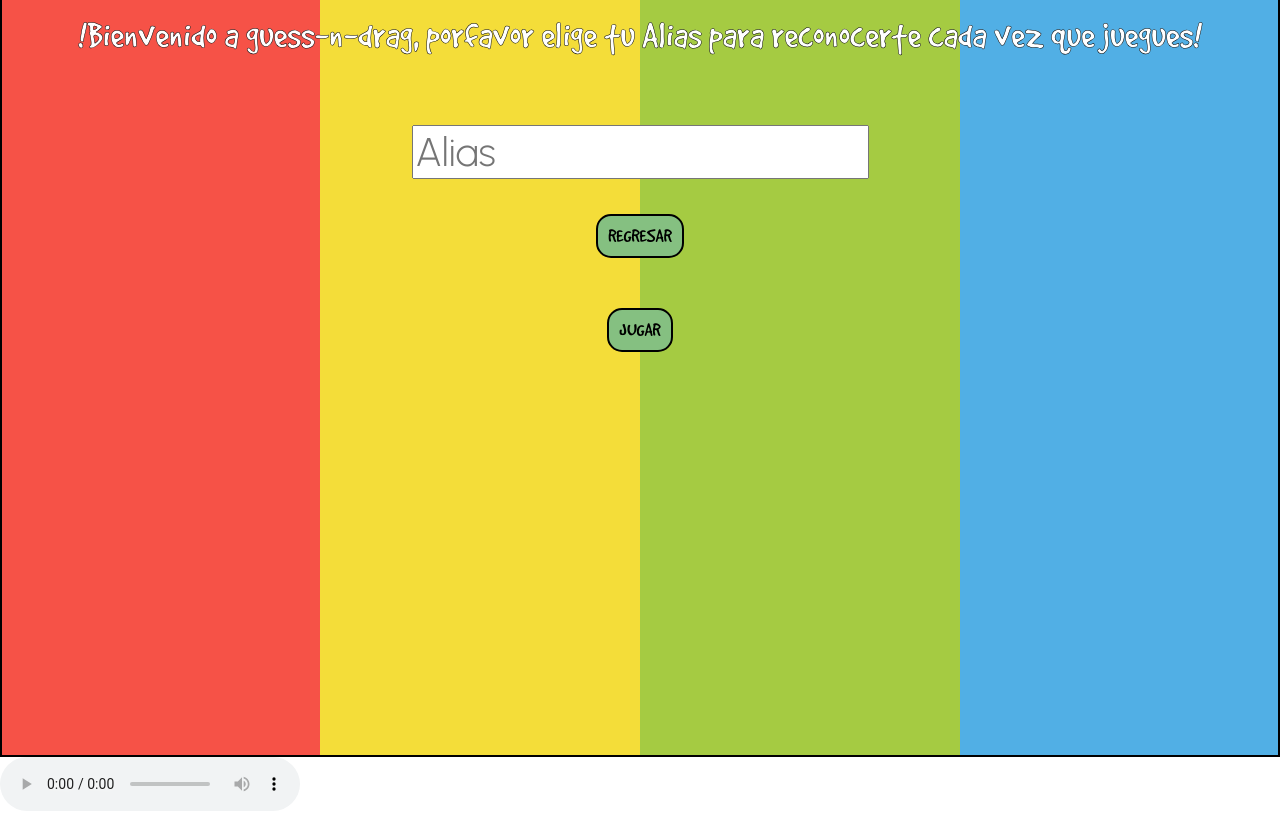
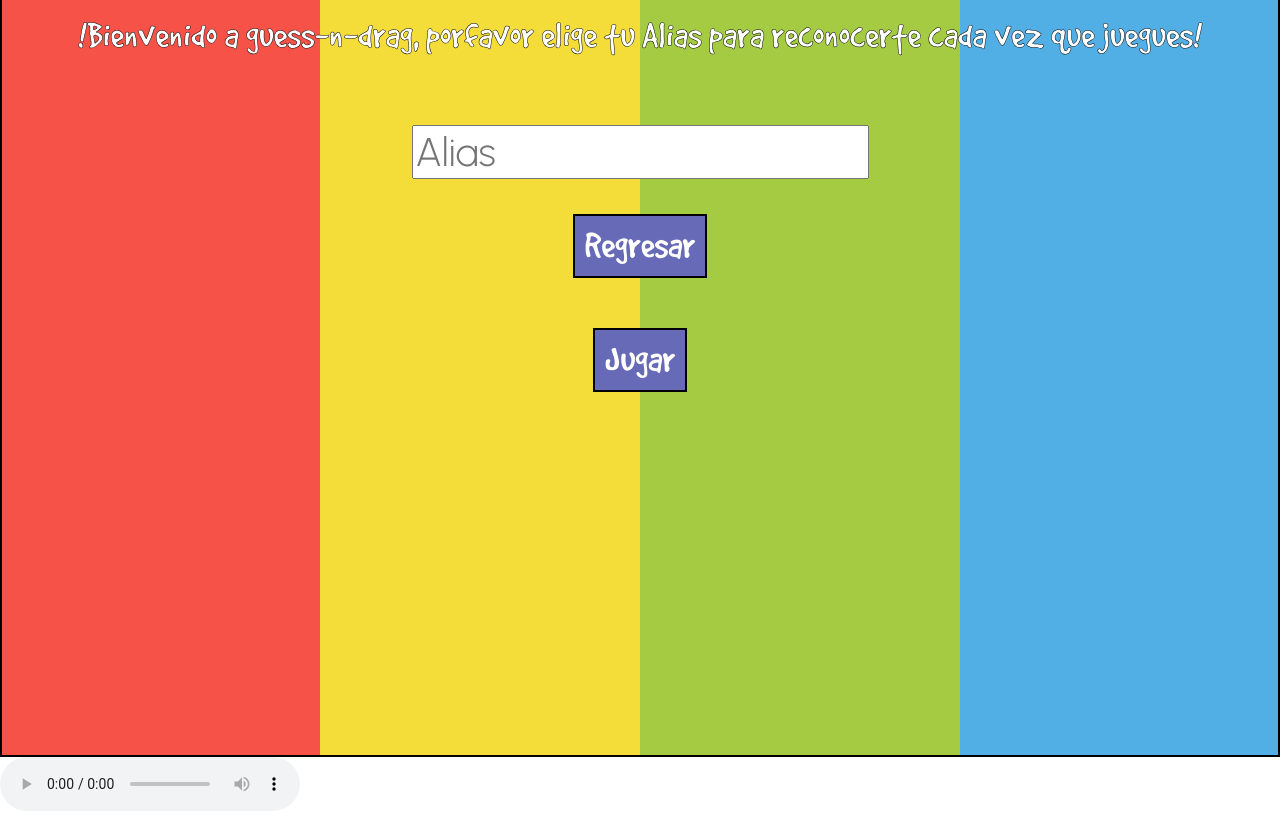
Before and after one commit to ErnestoRB/guess-n-drag, a plain HTML site: page index.html in a window 1280 px wide. Both pictures are taken after a click on the button "Jugar". Shown: the part 43-858 px from the top of the page. Drawn offline with Linux system fonts and the light colour scheme.

Commit message:
Cambio minimo en interfaz de captura

```diff
--- a/css/style.css
+++ b/css/style.css
@@ -278,3 +278,15 @@ input{
   align-items: center;
   flex-direction: column;
 }
+
+.capturaButton {
+  font-family: var(--font);
+  padding: 10px;
+  margin: 15px;
+  font-size: 40px;
+  border: 2px solid black;
+  background-color:#676bb7;
+
+  cursor: pointer;
+  color: white;
+}
--- a/js/main.js
+++ b/js/main.js
@@ -426,13 +426,12 @@ const GAME_MANAGER = new (class GameManager {
         input.type = "text"
         input.className = "form-control"
         input.placeholder = "Alias"
-        atras.className =" buttons introButton animated";
-
-     atras.innerHTML = "REGRESAR";
+        atras.className ="capturaButton ";
+        atras.innerHTML = "Regresar";
 
      const play =document.createElement("button");
-     play.className =" buttons introButton animated";
-     play.innerHTML="JUGAR";
+     play.className =" capturaButton ";
+     play.innerHTML="Jugar";
      elemento.appendChild(input)
      elemento.appendChild(atras);
      elemento.appendChild(play);
```
